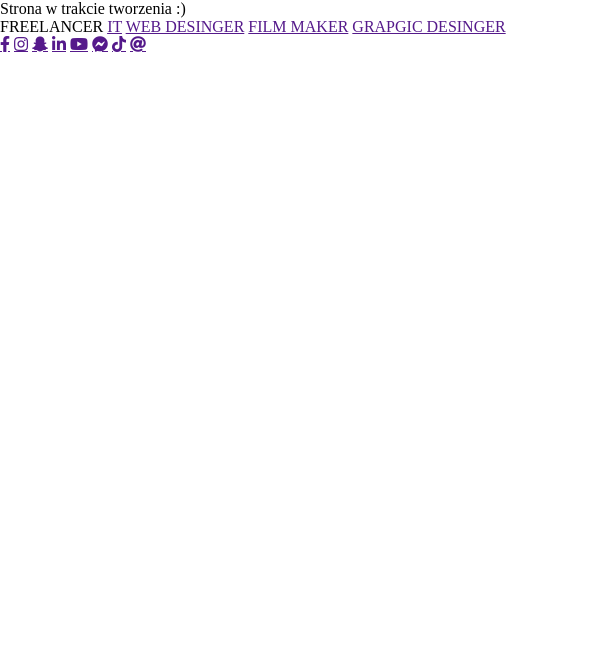
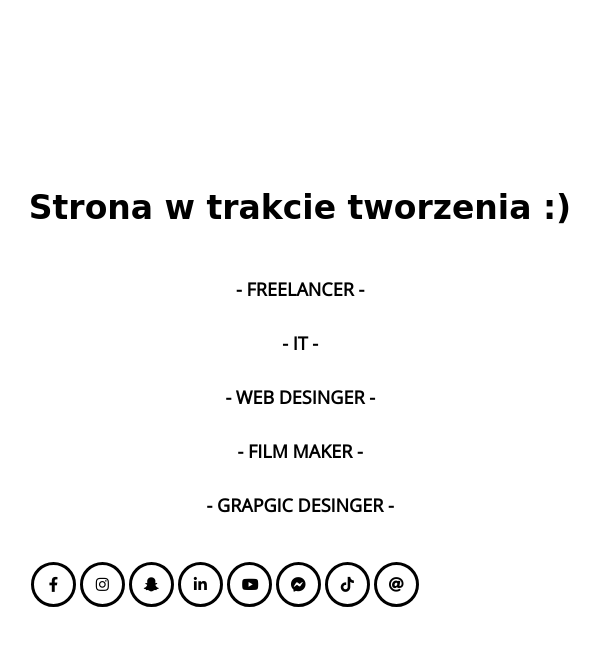
Before and after one commit to ssynowiec/ssynowiec.github.io, a plain HTML site: page index.html in a window 600 px wide. Drawn offline with nearby package versions, Linux system fonts and the light colour scheme; a web font is replaced by a local one.

Commit message:
Styl css do strony głównej

```diff
--- a/style.css
+++ b/style.css
@@ -10,17 +10,19 @@ body
 	display: flex;
 }
 
-.center
+div.content
 {
 	font-family: 'Megrim', cursive;
 	font-weight: bold;
 	text-align: center;
 	margin: auto;
-	font-size: 2vw;
+	font-size: 2.3vw;
 }
 
 footer
 {
+	font-family: 'Open Sans', sans-serif;
+	font-weight: bold;
 	text-align: center;
 	position:absolute;
 	bottom:0;
@@ -33,3 +35,133 @@ footer a
 {
 	color: blue;
 }
+
+div.content div.menu
+{
+	font-family: 'Open Sans', sans-serif;
+	font-size: 35%;
+}
+
+.menu a
+{
+	color: black;
+	text-decoration: none;
+	transition-duration:1.5s;
+}
+
+.menu a:hover
+{
+	font-size: 155%;
+}
+
+.menu a::after
+{
+	content: " / ";
+	font-size: 2vw;
+}
+
+.social-links
+{
+	display: ruby-text-container;
+	text-align: center;
+}
+
+.social-icon
+{
+	float: left;
+	/*font-size: 1.5vw;*/
+	color: black;
+	text-decoration: none;
+	padding: 12px;
+	font-size: 15px;
+	width: 15px;
+	text-align: center;
+	text-decoration: none;
+	margin: 5px 2px;
+	border-radius: 50%;
+	border: solid 3px black;
+}
+
+.fa-facebook-f:hover
+{
+  	transition-duration:0.5s;
+  	color: #3B5998;
+  	border-color: #3B5998;
+}
+
+@media only screen and (max-width: 600px)
+{
+	div.content
+	{
+		font-size: 5.5vw !important;
+	}
+	.menu a
+	{
+		display: block;
+		margin-top: 30px;
+		font-size: 3vw;
+	}
+	.menu a::after, .menu a::before
+	{
+		content: " - ";
+		font-size: 3vw !important;
+	}
+	.menu a:first-child
+	{
+		margin-top: 50px;
+	}
+	.menu a:hover
+	{
+		font-size: 5vw;
+	}
+	.social-icon
+	{
+		margin-top: 45px;
+	}
+}
+
+@media (min-width: 600px) and (max-width: 768px)
+{
+	div.content
+	{
+		font-size: 5.5vw !important;
+	}
+	.menu a
+	{
+		display: block;
+		margin-top: 30px;
+		font-size: 3vw;
+	}
+	.menu a::after, .menu a::before
+	{
+		content: " - ";
+	}
+	.menu a:first-child
+	{
+		margin-top: 50px;
+	}
+}
+
+@media only screen and (min-width: 768px)
+{
+	div.content
+	{
+		font-size: 5.5vw !important;
+	}
+}
+
+@media only screen and (min-width: 992px)
+{
+	div.content
+	{
+		font-size: 5.5vw !important;
+	}
+}
+
+@media only screen and (min-width: 1200px)
+{
+	div.content
+	{
+		font-size: 5.5vw !important;
+	}
+}
```
